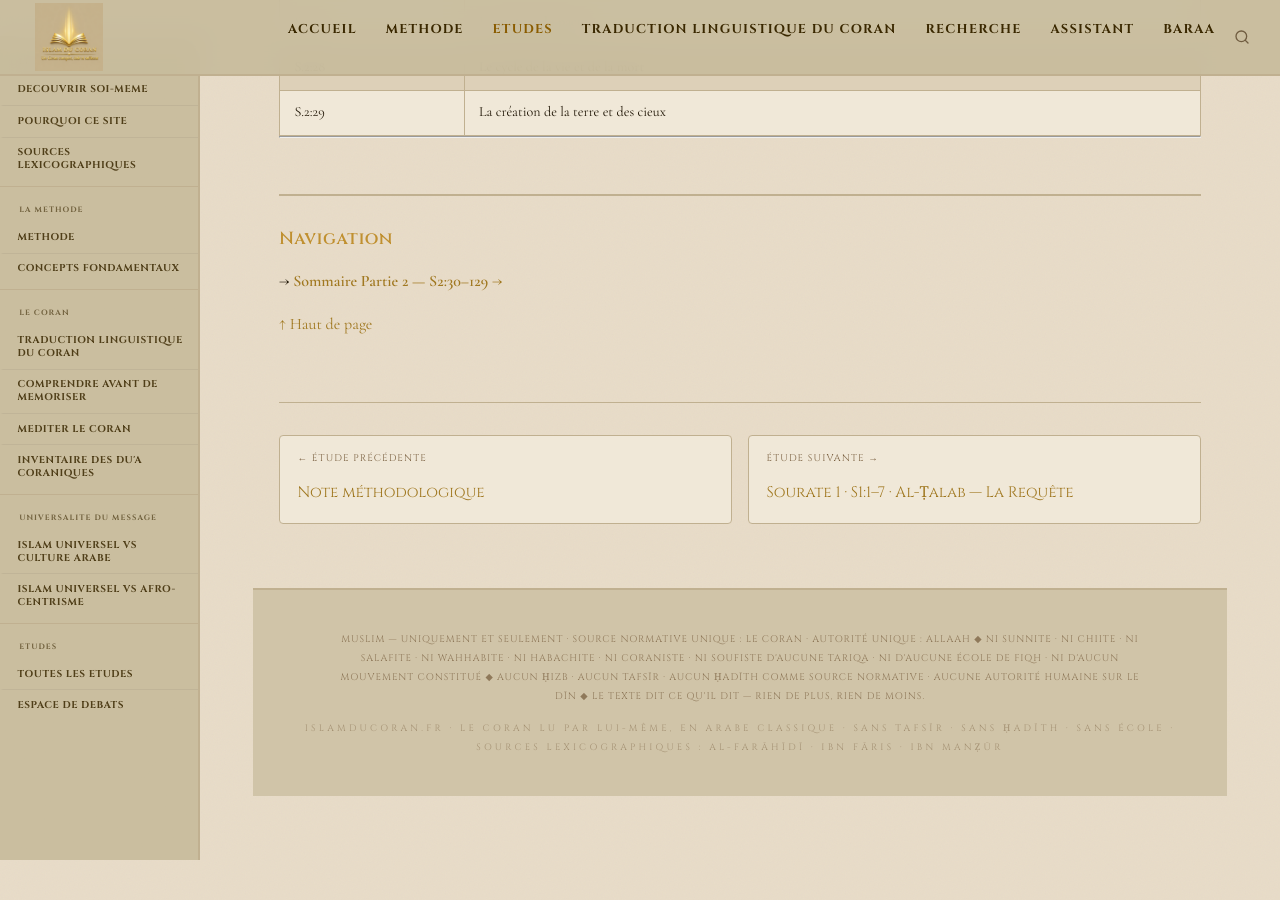
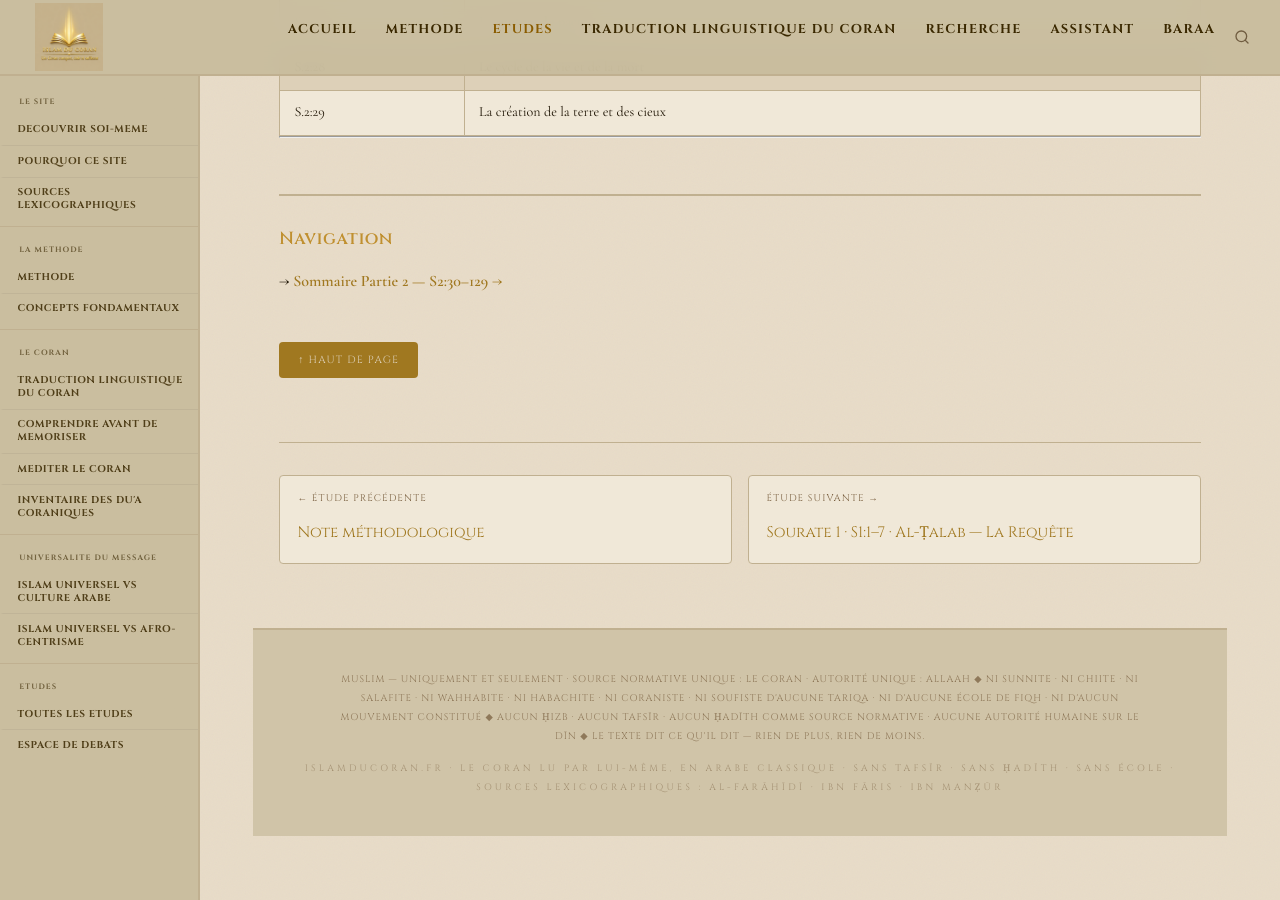
Before and after one commit to Makhuwcoder/islamducoran, a Jekyll site: the page built from _etudes/trad-sommaire-1.md, in a window 1280 px wide and 900 px high, scrolled down 3113 px. Built offline with Jekyll 4.4.1, drawn with Linux system fonts in a browser that asks for light colours; before the commit the page ends 3973 px from its top, so only the background shows below that.

Commit message:
_etudes/trad-sommaire-1.md: categorie_url /traduction/ + bouton haut de page stylé

```diff
--- a/_etudes/trad-sommaire-1.md
+++ b/_etudes/trad-sommaire-1.md
@@ -100,4 +101,4 @@ Ce sommaire couvre la **Sourate 1 · Al-Ṭalab** dans son intégralité (7 vers
 
 → **[Sommaire Partie 2 — S2:30–129 →](/etudes/trad-sommaire-2/)**
 
-<a href="#top-fiche" class="trad-back">↑ Haut de page</a>
+<a href="#top-fiche" style="display:inline-block;margin:2rem 0 0;font-family:var(--font-titre,'Cinzel',serif);font-size:.65rem;letter-spacing:.12em;text-transform:uppercase;color:var(--bg2,#16130e);background:var(--or2,#c9a84c);text-decoration:none;border-radius:4px;padding:.55rem 1.2rem;">↑ Haut de page</a>
```
Also changed, not shown: other parts of _etudes/trad-sommaire-1.md (+1 -0 lines).
